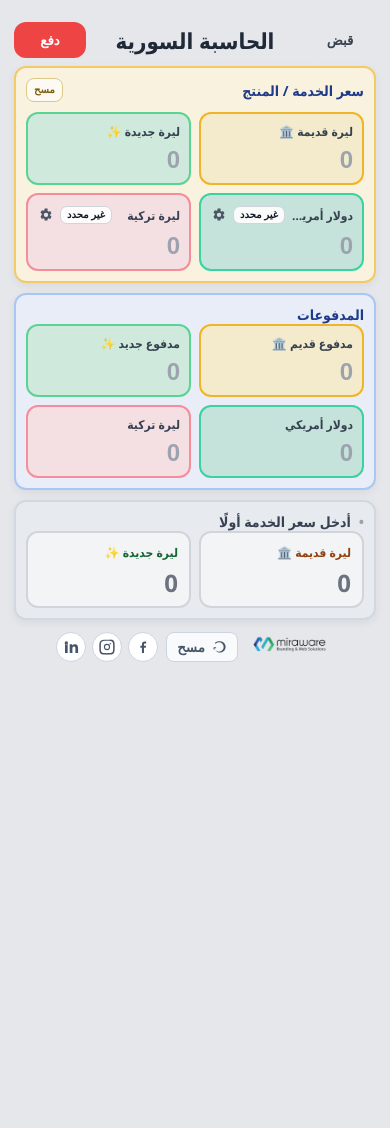
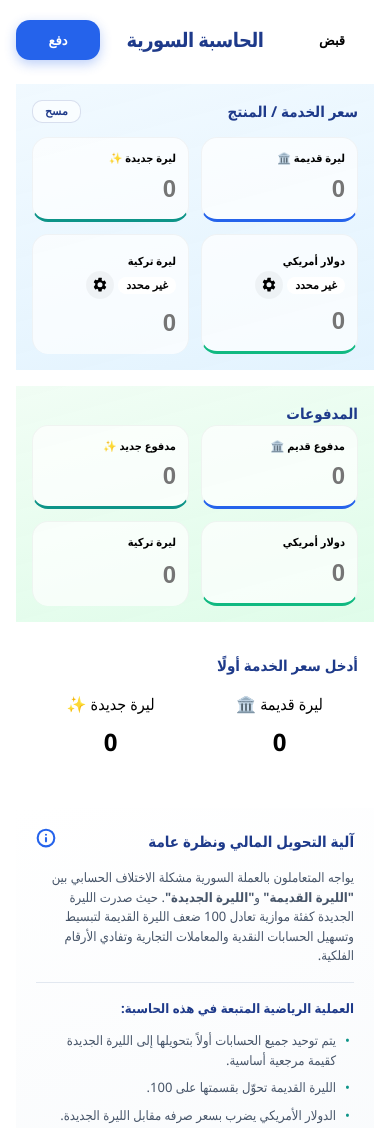
Before and after one commit to RafahAlSaj/syrian_calculator, a website: page www/index.html in a window 390 px wide. Shown: the top 1128 px of the page. Before the commit the page ends 844 px from the top, so only its background shows below. Drawn offline with Linux system fonts and the light colour scheme.

Commit message:
Improve UI and update calculator

```diff
--- a/www/assets/app.js
+++ b/www/assets/app.js
@@ -401,10 +401,16 @@
 }
 
 function fitResultValues() {
-    fitTextToBox(ui.settledOld, RESULT_MIN_FONT_SIZE, RESULT_MAX_FONT_SIZE);
-    fitTextToBox(ui.settledNew, RESULT_MIN_FONT_SIZE, RESULT_MAX_FONT_SIZE);
-    fitTextToBox(ui.balanceOld, RESULT_MIN_FONT_SIZE, RESULT_MAX_FONT_SIZE);
-    fitTextToBox(ui.balanceNew, RESULT_MIN_FONT_SIZE, RESULT_MAX_FONT_SIZE);
+    const values = [ui.settledOld, ui.settledNew, ui.balanceOld, ui.balanceNew];
+    values.forEach(node => {
+        if (!node) return;
+        fitTextToBox(node, RESULT_MIN_FONT_SIZE, RESULT_MAX_FONT_SIZE);
+
+        // Add pulse animation
+        node.classList.remove("result-pulse");
+        void node.offsetWidth; // Trigger reflow
+        node.classList.add("result-pulse");
+    });
 }
 
 function setNeutralResultMessage(message) {
--- a/www/assets/style.css
+++ b/www/assets/style.css
@@ -1,15 +1,38 @@
 :root {
-    --bg1: #e5e7eb;
-    --bg2: #e5e7eb;
-    --surface: #f8fafc;
-    --text: #1f2937;
-    --muted: #6b7280;
-    --border: #d4dbe6;
-    --radius: 12px;
+    /* Miraware Logo Palette */
+    --miraware-blue-dark: #1e3a8a;
+    --miraware-blue: #2563eb;
+    --miraware-teal: #0d9488;
+    --miraware-green: #10b981;
+    --miraware-light: #f0fdfa;
+
+    /* Dark Mode Support */
+    --bg-app: var(--bg-gradient);
+    --card-bg: var(--surface);
+    --input-bg: rgba(255, 255, 255, 0.7);
+}
+
+@media (prefers-color-scheme: dark) {
+    :root {
+        --bg-app: linear-gradient(135deg, #0f172a 0%, #1e293b 100%);
+        --surface: rgba(30, 41, 59, 0.8);
+        --text: #f8fafc;
+        --muted: #94a3b8;
+        --border: rgba(255, 255, 255, 0.1);
+        --input-bg: rgba(15, 23, 42, 0.6);
+    }
+    .card-amber { background: linear-gradient(165deg, rgba(30, 58, 138, 0.2), rgba(30, 58, 138, 0.1)); }
+    .card-blue { background: linear-gradient(165deg, rgba(13, 148, 136, 0.2), rgba(13, 148, 136, 0.1)); }
+    .card-info { background: rgba(30, 41, 59, 0.9); }
+    .result-item { background: rgba(15, 23, 42, 0.5); }
+    .field { background: var(--input-bg); }
+    .rate-chip { background: var(--miraware-blue-dark); color: #fff; }
+    .social-link { background: var(--surface); }
 }
 
 * {
     box-sizing: border-box;
+    -webkit-tap-highlight-color: transparent;
 }
 
 html,
@@ -20,580 +43,289 @@
 }
 
 body {
-    font-family: "Segoe UI", Tahoma, Arial, sans-serif;
+    font-family: "Segoe UI", "Tahoma", "Arial", sans-serif;
     color: var(--text);
-    background: var(--bg1);
-    -ms-overflow-style: none;
-    scrollbar-width: none;
-}
-
-body::-webkit-scrollbar {
-    width: 0;
-    height: 0;
+    background: var(--bg-app);
+    background-attachment: fixed;
+    line-height: 1.5;
 }
 
 .app {
     max-width: 540px;
     margin: 0 auto;
-    padding: calc(env(safe-area-inset-top, 0px) + 18px) 14px 14px;
+    padding: calc(env(safe-area-inset-top, 0px) + 20px) 16px 40px;
 }
 
 .topbar {
     display: grid;
     grid-template-columns: 84px 1fr 84px;
     align-items: center;
-    gap: 10px;
-    margin-bottom: 8px;
-    padding-top: 2px;
+    gap: 12px;
+    margin-bottom: 24px;
 }
 
 .title {
     margin: 0;
-    font-size: 22px;
+    font-size: 20px;
     text-align: center;
-    font-weight: 900;
+    font-weight: 800;
+    color: var(--miraware-blue-dark);
+    letter-spacing: -0.5px;
 }
 
 .mode-btn {
-    border: 0;
-    border-radius: 12px;
-    padding: 6px 8px;
-    min-height: 36px;
-    font-weight: 800;
+    border: 1px solid var(--border);
+    border-radius: 14px;
+    padding: 8px 12px;
+    min-height: 40px;
+    font-weight: 700;
     cursor: pointer;
-    color: #374151;
-    background: #e5e7eb;
+    color: var(--muted);
+    background: var(--surface);
+    backdrop-filter: var(--surface-blur);
+    transition: all 0.3s cubic-bezier(0.4, 0, 0.2, 1);
+    box-shadow: var(--shadow-sm);
+    font-size: 13px;
 }
 
 .mode-btn[data-mode="receive"][aria-pressed="true"] {
-    background: #10b981;
+    background: var(--miraware-teal);
     color: #fff;
+    border-color: var(--miraware-teal);
+    box-shadow: 0 4px 12px rgba(13, 148, 136, 0.3);
 }
 
 .mode-btn[data-mode="pay"][aria-pressed="true"] {
-    background: #ef4444;
+    background: var(--miraware-blue);
     color: #fff;
+    border-color: var(--miraware-blue);
+    box-shadow: 0 4px 12px rgba(37, 99, 235, 0.3);
 }
 
 .stack {
     display: grid;
-    gap: 10px;
+    gap: 16px;
 }
 
 .card {
     background: var(--surface);
-    border: 2px solid var(--border);
+    backdrop-filter: var(--surface-blur);
+    border: 1px solid var(--border);
     border-radius: var(--radius);
-    padding: 10px;
-    box-shadow: 0 3px 10px rgba(15, 23, 42, 0.06);
+    padding: 16px;
+    box-shadow: var(--shadow-md);
+    transition: transform 0.2s ease;
 }
 
 .card-amber {
-    background: #f9f2df;
-    border-color: #f3ca68;
+    background: linear-gradient(165deg, rgba(240, 249, 255, 0.95), rgba(224, 242, 254, 0.9));
+    border-color: rgba(30, 58, 138, 0.1);
 }
 
 .card-blue {
-    background: #e8edf7;
-    border-color: #a9c7f3;
+    background: linear-gradient(165deg, rgba(240, 253, 244, 0.95), rgba(220, 252, 231, 0.9));
+    border-color: rgba(13, 148, 136, 0.1);
+}
+
+.card-info {
+    background: linear-gradient(165deg, #ffffff, #f8fafc);
+    border-color: var(--border);
+    padding: 20px;
 }
 
 .card-head {
     display: flex;
     align-items: center;
     justify-content: space-between;
-    gap: 6px;
-    margin-bottom: 10px;
+    gap: 8px;
+    margin-bottom: 14px;
 }
 
 .card-title {
     margin: 0;
-    font-size: 14px;
-    font-weight: 900;
-    color: #1e3a8a;
+    font-size: 15px;
+    font-weight: 800;
+    color: var(--miraware-blue-dark);
 }
 
 .card-reset {
-    border: 1px solid #dcc988;
-    background: rgba(255, 255, 255, 0.62);
-    color: #7c5b12;
-    border-radius: 8px;
-    padding: 2px 7px;
-    min-height: 24px;
-    font-size: 10px;
-    font-weight: 900;
-    line-height: 1;
-    display: inline-flex;
-    align-items: center;
-    flex: 0 0 auto;
+    border: 1px solid rgba(30, 58, 138, 0.15);
+    background: rgba(255, 255, 255, 0.6);
+    color: var(--miraware-blue-dark);
+    border-radius: 10px;
+    padding: 4px 12px;
+    font-size: 11px;
+    font-weight: 700;
     cursor: pointer;
-    white-space: nowrap;
+    transition: all 0.2s;
 }
 
-.card-reset:hover {
-    border-color: #f0b429;
-    color: #9a6700;
-    background: rgba(255, 255, 255, 0.86);
+.card-reset:active {
+    transform: scale(0.95);
+    background: #fff;
 }
 
 .grid2 {
     display: grid;
-    gap: 8px;
+    gap: 12px;
     grid-template-columns: 1fr 1fr;
 }
 
-.grid2>* {
-    min-width: 0;
+.field {
+    background: rgba(255, 255, 255, 0.7);
+    border: 1px solid rgba(0, 0, 0, 0.04);
+    border-radius: 16px;
+    padding: 12px;
+    display: grid;
+    gap: 4px;
+    position: relative;
+    transition: all 0.2s;
 }
 
-.field {
-    border: 2px solid;
-    border-radius: 12px;
-    padding: 9px;
-    display: grid;
-    gap: 6px;
-    position: relative;
-    min-width: 0;
+.field:focus-within {
+    background: #fff;
+    border-color: var(--miraware-blue);
+    box-shadow: 0 0 0 3px rgba(37, 99, 235, 0.1);
 }
 
-.field-head {
-    display: flex;
-    align-items: center;
-    justify-content: flex-start;
-    gap: 5px;
-}
-
-.field-head .field-label {
-    flex: 1 1 auto;
-    min-width: 0;
-    overflow: hidden;
-    text-overflow: ellipsis;
-    white-space: nowrap;
-}
+.field-amber { border-bottom: 3px solid var(--miraware-blue); }
+.field-green { border-bottom: 3px solid var(--miraware-teal); }
+.field-emerald { border-bottom: 3px solid var(--miraware-green); }
+.field-rose { border-bottom: 3px solid var(--danger); }
 
 .rate-chip-area {
     display: inline-flex;
     align-items: center;
-    gap: 2px;
-    flex: 0 0 auto;
-    margin-inline-start: 2px;
+    gap: 4px;
 }
 
 .rate-chip {
-    border: 1px solid #d1d5db;
-    background: rgba(255, 255, 255, 0.9);
-    border-radius: 7px;
-    padding: 3px 7px;
+    border: 1px solid var(--border);
+    background: #fff;
+    border-radius: 8px;
+    padding: 2px 8px;
     font-size: 11px;
-    font-weight: 900;
-    color: #111827;
-    line-height: 1;
+    font-weight: 700;
+    color: var(--text);
     cursor: pointer;
 }
 
 .rate-gear {
-    width: 24px;
-    height: 24px;
-    border-radius: 7px;
+    width: 28px;
+    height: 28px;
+    border-radius: 50%;
     border: 0;
-    background: transparent;
+    background: rgba(0, 0, 0, 0.04);
     display: grid;
     place-items: center;
     cursor: pointer;
-    color: #4b5563;
-}
-
-.rate-gear svg {
-    width: 14px;
-    height: 14px;
-    fill: currentColor;
+    color: var(--muted);
 }
 
 .rate-popover {
     position: absolute;
-    top: 46px;
-    inset-inline-start: 10px;
-    width: 260px;
-    max-width: calc(100% - 20px);
+    top: 100%;
+    margin-top: 8px;
+    inset-inline-start: 0;
+    width: 220px;
     background: #fff;
-    border: 1px solid #e5e7eb;
-    border-radius: 12px;
-    padding: 10px;
-    box-shadow: 0 12px 28px rgba(15, 23, 42, 0.14);
-    z-index: 20;
-}
-
-.rate-popover[hidden] {
-    display: none !important;
-}
-
-.rate-popover-title {
-    font-size: 12px;
-    font-weight: 900;
-    color: #111827;
-    margin-bottom: 8px;
-}
-
-.rate-popover-input {
-    width: 100%;
-    font-size: 16px;
-}
-
-.field-amber {
-    background: #f3ebcb;
-    border-color: #f0b429;
-}
-
-.field-green {
-    background: #cfe9dc;
-    border-color: #5ad493;
-}
-
-.field-emerald {
-    background: #c5e3da;
-    border-color: #3bd2a1;
-}
-
-.field-rose {
-    background: #f4dfe3;
-    border-color: #f58d9a;
-}
-
-.field-label,
-.result-label {
-    font-size: 12px;
-    font-weight: 800;
-    color: #374151;
+    border: 1px solid var(--border);
+    border-radius: 16px;
+    padding: 12px;
+    box-shadow: var(--shadow-lg);
+    z-index: 50;
 }
 
 .field-label {
-    white-space: nowrap;
+    font-size: 11px;
+    font-weight: 700;
+    color: var(--muted);
+    text-transform: uppercase;
 }
 
-.field-input,
-.rate-input {
+.field-input {
     width: 100%;
-    min-width: 0;
     border: 0;
     outline: none;
     background: transparent;
-    font-size: 24px;
-    font-weight: 900;
-    color: #111827;
-    padding: 0;
-    overflow: hidden;
-    text-overflow: clip;
-    white-space: nowrap;
+    font-size: 22px;
+    font-weight: 800;
+    color: var(--text);
+    padding: 4px 0;
 }
 
-.field-input-compact {
-    font-size: 20px;
-}
-
-.field-input::placeholder,
-.rate-input::placeholder {
-    color: #9ca3af;
-}
-
-.rate-row {
-    display: flex;
-    align-items: center;
-    gap: 6px;
-    background: rgba(255, 255, 255, 0.7);
-    border-radius: 10px;
-    padding: 6px;
-    flex-wrap: wrap;
-}
-
-.rate-label {
-    font-size: 11px;
-    color: #4b5563;
-    font-weight: 700;
-    white-space: nowrap;
-}
-
-.rate-input {
-    font-size: 15px;
-    text-align: end;
-    background: #fff;
-    border: 1px solid #d1d5db;
-    border-radius: 10px;
-    padding: 6px 8px;
-    width: 96px;
-}
-
-@media (max-width: 420px) {
-    .topbar {
-        grid-template-columns: 72px 1fr 72px;
-    }
-
-    .rate-row {
-        gap: 8px;
-    }
-
-    .rate-label {
-        white-space: normal;
-    }
-
-    .rate-input {
-        width: 110px;
-    }
-}
-
-.muted {
-    color: var(--muted);
-}
-
-.payments-footer {
-    margin-top: 8px;
-    display: flex;
-    justify-content: flex-start;
-}
-
-.reset-btn {
-    border: 1px solid #cbd5e1;
-    background: rgba(255, 255, 255, 0.9);
-    border-radius: 10px;
-    padding: 8px 12px;
-    font-weight: 900;
-    cursor: pointer;
-    color: #334155;
-}
-
-#resultCard.status-danger {
-    border-color: #f58d9a;
-    background: #f4dfe3;
-}
-
-#resultCard.status-success {
-    border-color: #5ad493;
-    background: #cfe9dc;
-}
-
-#resultCard.status-neutral {
-    border-color: #d2d8e1;
-    background: #e7ebf0;
-}
-
-#resultTitle {
-    color: #374151;
-}
-
-#resultTitle::before {
-    content: "•";
-    margin-inline-end: 8px;
-    color: #9ca3af;
-}
-
-@keyframes resultPulse {
-    0% {
-        opacity: 1;
-    }
-
-    50% {
-        opacity: 0.55;
-    }
-
-    100% {
-        opacity: 1;
-    }
-}
-
-#resultCard.status-danger #resultTitle {
-    color: #7f1d1d;
-}
-
-#resultCard.status-danger #resultTitle::before {
-    color: #ef4444;
-    animation: resultPulse 1.5s ease-in-out infinite;
-}
-
-#resultCard.status-success #resultTitle {
-    color: #14532d;
-}
-
-#resultCard.status-success #resultTitle::before {
-    color: #22c55e;
-    animation: resultPulse 1.5s ease-in-out infinite;
-}
+/* Result Card */
+#resultCard.status-neutral { border-color: var(--border); background: #fff; }
+#resultCard.status-danger { border-color: rgba(239, 68, 68, 0.3); background: #fff1f2; }
+#resultCard.status-success { border-color: rgba(16, 185, 129, 0.3); background: #f0fdf4; }
 
 .result-item {
-    border: 2px solid;
-    border-radius: 12px;
-    padding: 11px;
-    min-width: 0;
-}
-
-.result-old {
-    background: linear-gradient(145deg, #fef3c7, #fffbeb);
-    border-color: #f59e0b;
-}
-
-.result-new {
-    background: linear-gradient(145deg, #d1fae5, #ecfdf5);
-    border-color: #10b981;
+    border: 1px solid var(--border);
+    border-radius: 18px;
+    padding: 16px;
+    text-align: center;
+    background: #fff;
 }
 
 .result-value {
-    margin-top: 10px;
-    font-size: 24px;
-    font-weight: 900;
-    line-height: 1;
-    color: #6b7280;
-    min-width: 0;
-    overflow: hidden;
-    text-overflow: clip;
-    white-space: nowrap;
+    font-size: 26px;
+    font-weight: 800;
+    margin-top: 8px;
+    transition: transform 0.2s cubic-bezier(0.175, 0.885, 0.32, 1.275);
 }
 
-.result-old .result-label {
-    color: #92400e;
+.result-pulse {
+    animation: valuePulse 0.4s ease-out;
 }
 
-.result-new .result-label {
-    color: #166534;
+@keyframes valuePulse {
+    0% { transform: scale(1); }
+    50% { transform: scale(1.1); }
+    100% { transform: scale(1); }
 }
 
-#resultCard.status-danger .result-value {
-    color: #dc2626;
+.status-danger .result-value { color: var(--danger); }
+.status-success .result-value { color: var(--miraware-teal); }
+
+/* Info Section */
+.info-icon { color: var(--miraware-blue); width: 20px; }
+.info-content { font-size: 13px; color: #475569; }
+.info-divider { height: 1px; background: #e2e8f0; margin: 16px 0; }
+.info-subtitle { font-size: 13px; font-weight: 800; color: var(--miraware-blue-dark); margin-bottom: 8px; }
+.info-list { padding: 0; list-style: none; display: grid; gap: 8px; }
+.info-list li { position: relative; padding-inline-start: 18px; }
+.info-list li::before { content: "•"; position: absolute; inset-inline-start: 4px; color: var(--miraware-teal); }
+
+/* Footer */
+.footer-brand { display: flex; flex-direction: column; align-items: center; gap: 24px; }
+.footer-reset {
+    background: var(--miraware-blue-dark);
+    color: #fff;
+    border: 0;
+    padding: 12px 30px;
+    border-radius: 14px;
+    font-weight: 700;
+    display: flex;
+    align-items: center;
+    gap: 8px;
+    box-shadow: 0 4px 12px rgba(30, 58, 138, 0.2);
 }
 
-#resultCard.status-success .result-value {
-    color: #16a34a;
-}
-
-#resultCard.status-neutral .result-old,
-#resultCard.status-neutral .result-new {
-    background: #f3f4f6;
-    border-color: #d1d5db;
-}
-
-.balance-box {
-    display: none !important;
-}
-
-.balance-title {
-    margin: 0 0 8px;
-    font-size: 13px;
-    font-weight: 900;
-    color: #334155;
-}
-
-.footer {
-    padding: 12px 2px 6px;
-}
-
-.footer-brand {
-    display: grid;
-    grid-template-columns: auto auto auto;
-    align-items: center;
-    justify-content: center;
-    column-gap: 10px;
-}
-
-.footer-actions {
-    width: auto;
-    display: flex;
-    flex-direction: column;
-    align-items: center;
-    justify-content: center;
-    gap: 0;
-}
-
-.footer-reset {
-    border: 1px solid #cbd5e1;
-    background: #f8fafc;
-    color: #475569;
-    border-radius: 8px;
-    padding: 6px 10px;
-    font-weight: 800;
-    display: inline-flex;
-    align-items: center;
-    justify-content: center;
-    justify-self: center;
-    gap: 6px;
-    cursor: pointer;
-}
-
-.footer-reset svg {
-    width: 16px;
-    height: 16px;
-    fill: currentColor;
-}
-
-.footer-reset:hover {
-    border-color: #93c5fd;
-    color: #1d4ed8;
-}
-
-.footer-logo {
-    width: 94px;
-    height: auto;
-    object-fit: contain;
-}
-
-.footer-social {
-    display: flex;
-    align-items: center;
-    justify-content: center;
-    gap: 6px;
-}
-
+.footer-logo { width: 120px; }
+.footer-social { display: flex; gap: 12px; }
 .social-link {
-    width: 30px;
-    height: 30px;
-    border-radius: 50%;
-    border: 1px solid #cbd5e1;
+    width: 40px;
+    height: 40px;
+    border-radius: 12px;
     background: #fff;
-    color: #475569;
+    border: 1px solid var(--border);
     display: grid;
     place-items: center;
-    transition: 0.2s ease;
-}
-
-.social-link svg {
-    width: 16px;
-    height: 16px;
-    fill: currentColor;
+    color: var(--miraware-blue-dark);
+    transition: all 0.2s;
 }
 
 .social-link:hover {
-    color: #1d4ed8;
-    border-color: #93c5fd;
+    background: var(--miraware-blue-dark);
+    color: #fff;
 }
-
-@media (max-width: 450px) {
-    .app {
-        padding-top: calc(env(safe-area-inset-top, 0px) + 20px);
-    }
-
-    .footer-brand {
-        column-gap: 8px;
-    }
-
-    .footer-logo {
-        width: 88px;
-    }
-
-    .field-input-compact {
-        font-size: 18px;
-    }
-
-    .field-head {
-        gap: 4px;
-    }
-
-    .rate-chip-area {
-        gap: 1px;
-    }
-
-    .rate-chip {
-        padding: 3px 6px;
-        font-size: 10px;
-    }
-
-    .rate-gear {
-        width: 22px;
-        height: 22px;
-    }
-}
--- a/www/index.html
+++ b/www/index.html
@@ -137,8 +137,34 @@
                     </div>
                 </section>
 
+                <section class="card card-info">
+                    <div class="card-head">
+                        <h2 class="card-title">آلية التحويل المالي ونظرة عامة</h2>
+                        <div class="info-icon">
+                            <svg viewBox="0 0 24 24" fill="none" stroke="currentColor" stroke-width="2.5" stroke-linecap="round" stroke-linejoin="round">
+                                <circle cx="12" cy="12" r="10"></circle>
+                                <line x1="12" y1="16" x2="12" y2="12"></line>
+                                <line x1="12" y1="8" x2="12.01" y2="8"></line>
+                            </svg>
+                        </div>
+                    </div>
+                    <div class="info-content">
+                        <p>يواجه المتعاملون بالعملة السورية مشكلة الاختلاف الحسابي بين <strong>"الليرة القديمة"</strong> و<strong>"الليرة الجديدة"</strong>. حيث صدرت الليرة الجديدة كفئة موازية تعادل 100 ضعف الليرة القديمة لتبسيط وتسهيل الحسابات النقدية والمعاملات التجارية وتفادي الأرقام الفلكية.</p>
+
+                        <div class="info-divider"></div>
+
+                        <h3 class="info-subtitle">العملية الرياضية المتبعة في هذه الحاسبة:</h3>
+                        <ul class="info-list">
+                            <li>يتم توحيد جميع الحسابات أولاً بتحويلها إلى الليرة الجديدة كقيمة مرجعية أساسية.</li>
+                            <li>الليرة القديمة تحوّل بقسمتها على 100.</li>
+                            <li>الدولار الأمريكي يضرب بسعر صرفه مقابل الليرة الجديدة.</li>
+                            <li>الليرة التركية تضرب بسعر صرفها مقابل الليرة الجديدة.</li>
+                            <li>يتم تجميع المدفوعات والخصم للحصول على المتبقي أو الفائض بدقة رياضية تصل لـ 8 خانات عشرية.</li>
+                        </ul>
+                    </div>
+                </section>
+
             </main>
-
             <footer class="footer">
                 <div class="footer-brand">
                     <a id="mirawareWebsiteLink" href="https://www.miraware.net/" target="_blank" rel="noopener noreferrer" aria-label="Miraware Website">
```
